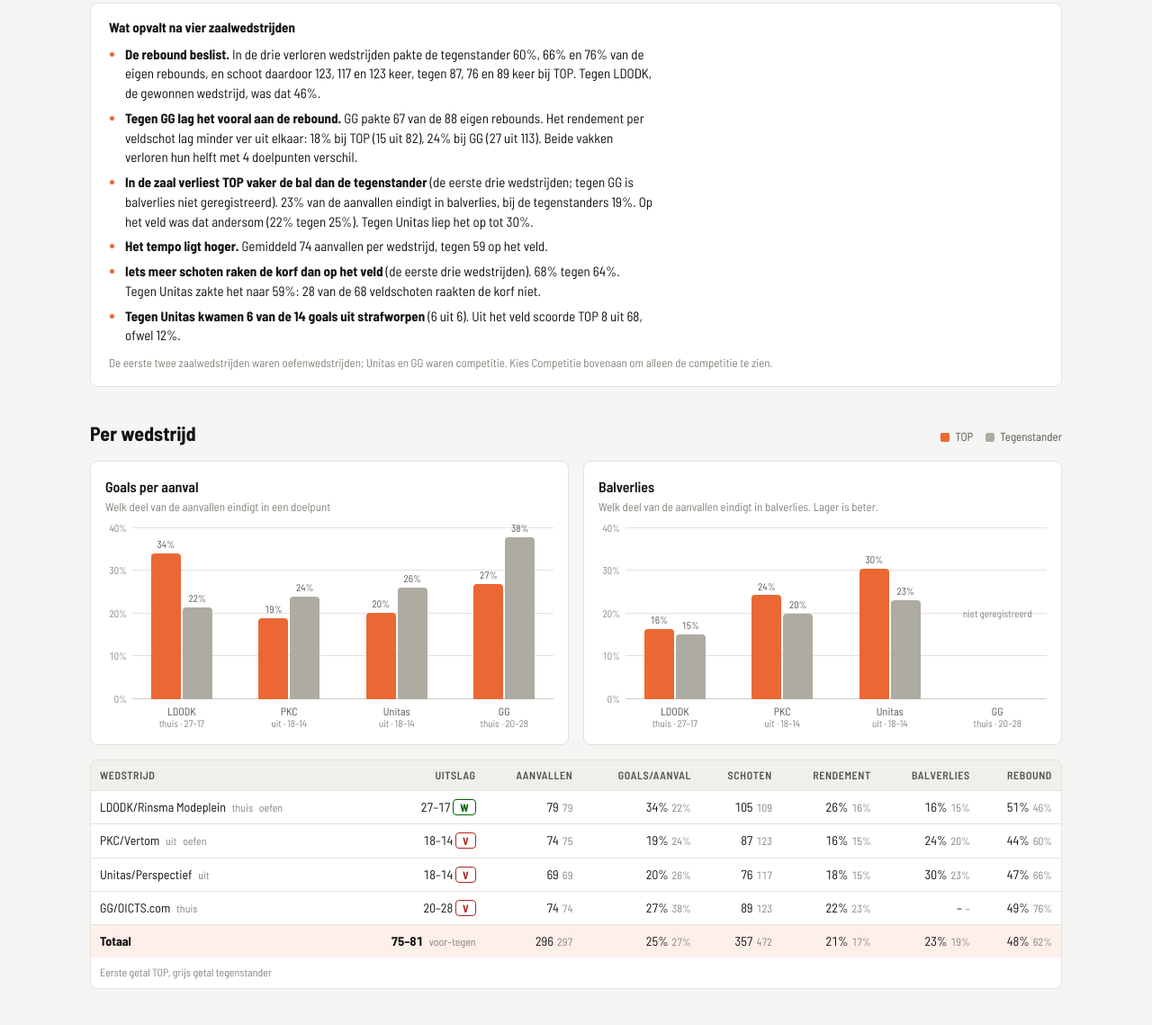
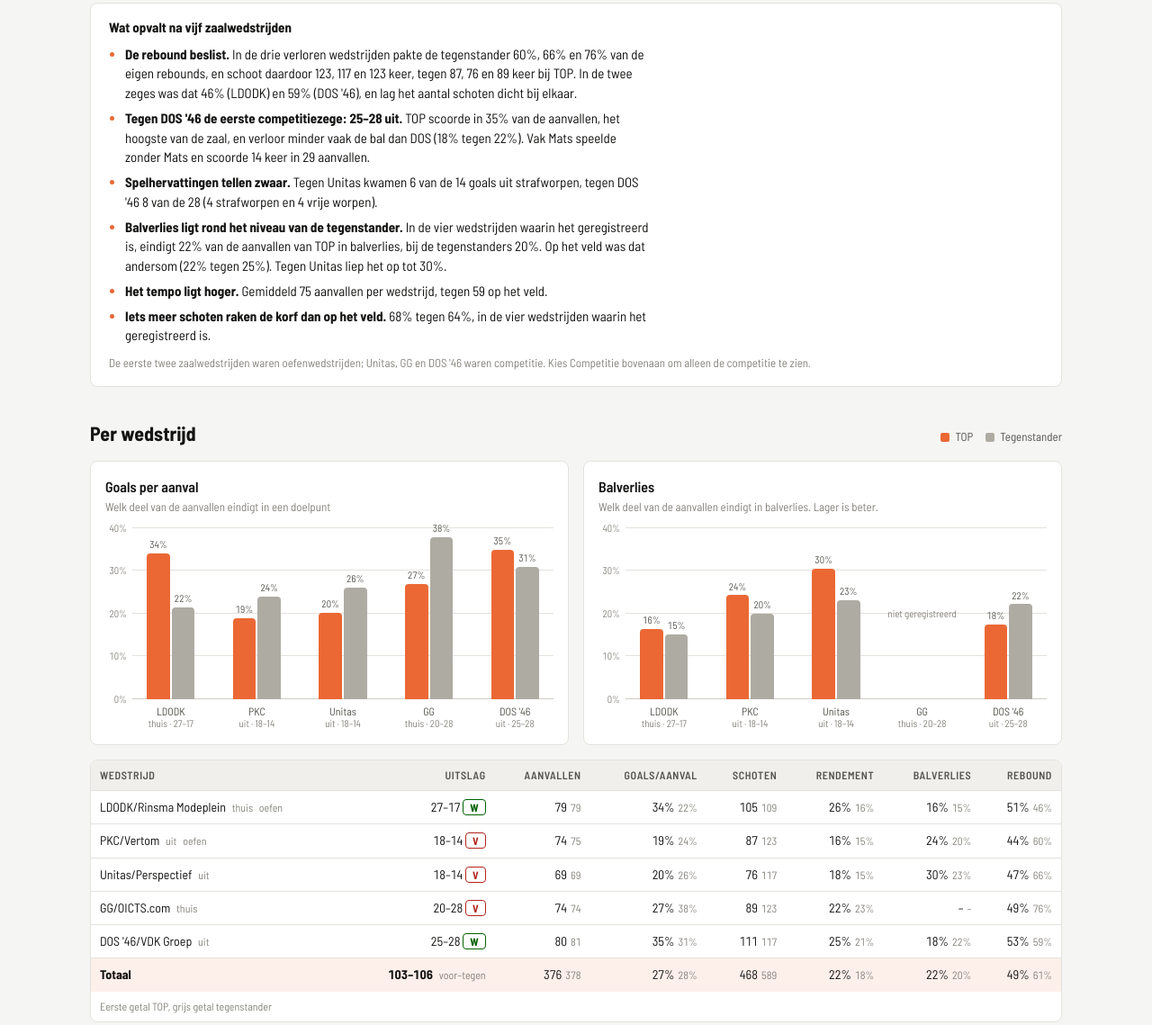
Before and after one commit to Nomit468/top-u19-zaal, a plain HTML site: page index.html in a window 1280 px wide. Shown: the part 390-1529 px from the top of the page at 90% size. Drawn offline with nearby package versions, Linux system fonts and the light colour scheme.

Commit message:
DOS '46 uit (25-28) toegevoegd, gelezen uit TeamTV
Co-Authored-By: Claude Opus 5.5 <noreply@anthropic.com>

```diff
--- a/index.html
+++ b/index.html
@@ -251,16 +251,16 @@ footer { color: var(--muted); font-size: 12px; padding-block: 0 32px; }
   </section>
 
   <section class="notes" id="kern">
-    <h3>Wat opvalt na vier zaalwedstrijden</h3>
+    <h3>Wat opvalt na vijf zaalwedstrijden</h3>
     <ul>
-      <li><b>De rebound beslist.</b> In de drie verloren wedstrijden pakte de tegenstander 60%, 66% en 76% van de eigen rebounds, en schoot daardoor 123, 117 en 123 keer, tegen 87, 76 en 89 keer bij TOP. Tegen LDODK, de gewonnen wedstrijd, was dat 46%.</li>
-      <li><b>Tegen GG lag het vooral aan de rebound.</b> GG pakte 67 van de 88 eigen rebounds. Het rendement per veldschot lag minder ver uit elkaar: 18% bij TOP (15 uit 82), 24% bij GG (27 uit 113). Beide vakken verloren hun helft met 4 doelpunten verschil.</li>
-      <li><b>In de zaal verliest TOP vaker de bal dan de tegenstander</b> (de eerste drie wedstrijden; tegen GG is balverlies niet geregistreerd). 23% van de aanvallen eindigt in balverlies, bij de tegenstanders 19%. Op het veld was dat andersom (22% tegen 25%). Tegen Unitas liep het op tot 30%.</li>
-      <li><b>Het tempo ligt hoger.</b> Gemiddeld 74 aanvallen per wedstrijd, tegen 59 op het veld.</li>
-      <li><b>Iets meer schoten raken de korf dan op het veld</b> (de eerste drie wedstrijden). 68% tegen 64%. Tegen Unitas zakte het naar 59%: 28 van de 68 veldschoten raakten de korf niet.</li>
-      <li><b>Tegen Unitas kwamen 6 van de 14 goals uit strafworpen</b> (6 uit 6). Uit het veld scoorde TOP 8 uit 68, ofwel 12%.</li>
+      <li><b>De rebound beslist.</b> In de drie verloren wedstrijden pakte de tegenstander 60%, 66% en 76% van de eigen rebounds, en schoot daardoor 123, 117 en 123 keer, tegen 87, 76 en 89 keer bij TOP. In de twee zeges was dat 46% (LDODK) en 59% (DOS '46), en lag het aantal schoten dicht bij elkaar.</li>
+      <li><b>Tegen DOS '46 de eerste competitiezege: 25–28 uit.</b> TOP scoorde in 35% van de aanvallen, het hoogste van de zaal, en verloor minder vaak de bal dan DOS (18% tegen 22%). Vak Mats speelde zonder Mats en scoorde 14 keer in 29 aanvallen.</li>
+      <li><b>Spelhervattingen tellen zwaar.</b> Tegen Unitas kwamen 6 van de 14 goals uit strafworpen, tegen DOS '46 8 van de 28 (4 strafworpen en 4 vrije worpen).</li>
+      <li><b>Balverlies ligt rond het niveau van de tegenstander.</b> In de vier wedstrijden waarin het geregistreerd is, eindigt 22% van de aanvallen van TOP in balverlies, bij de tegenstanders 20%. Op het veld was dat andersom (22% tegen 25%). Tegen Unitas liep het op tot 30%.</li>
+      <li><b>Het tempo ligt hoger.</b> Gemiddeld 75 aanvallen per wedstrijd, tegen 59 op het veld.</li>
+      <li><b>Iets meer schoten raken de korf dan op het veld.</b> 68% tegen 64%, in de vier wedstrijden waarin het geregistreerd is.</li>
     </ul>
-    <p class="caveat">De eerste twee zaalwedstrijden waren oefenwedstrijden; Unitas en GG waren competitie. Kies Competitie bovenaan om alleen de competitie te zien.</p>
+    <p class="caveat">De eerste twee zaalwedstrijden waren oefenwedstrijden; Unitas, GG en DOS '46 waren competitie. Kies Competitie bovenaan om alleen de competitie te zien.</p>
   </section>
 
   <section id="wedstrijden">
@@ -341,7 +341,8 @@ footer { color: var(--muted); font-size: 12px; padding-block: 0 32px; }
   <section class="notes">
     <h3>Zo lees je dit</h3>
     <ul>
-      <li>LDODK en PKC waren oefenwedstrijden, Unitas en GG competitiewedstrijden. "Alle wedstrijden" telt beide mee; "Competitie" alleen de competitie.</li>
+      <li>LDODK en PKC waren oefenwedstrijden, Unitas, GG en DOS '46 competitiewedstrijden. "Alle wedstrijden" telt beide mee; "Competitie" alleen de competitie.</li>
+      <li>Mats speelde niet tegen DOS '46. Vak Mats bestond toen uit Boaz, Christian, Floor en Sofie.</li>
       <li>Alle cijfers komen uit Checkout en zijn per wedstrijd overgenomen. Checkout zelf toont geen totalen over meerdere wedstrijden; die zijn hier opgeteld.</li>
       <li>Met schotklok moet de aanval binnen 25 seconden de korf raken. "Korf geraakt" betekent: het schot raakte de korf maar ging er niet in. Samen met de goals is dat het deel dat de schotklok opnieuw laat lopen.</li>
       <li>Checkout registreert een verlopen schotklok niet apart. Die zit, net als slechte passes en overtredingen, in balverlies.</li>
@@ -360,7 +361,7 @@ footer { color: var(--muted); font-size: 12px; padding-block: 0 32px; }
 <script>
 // Spelers: [3m g,a, 6m g,a, 9m g,a, zonder positie g,a, strafworp g,a, vrije worp g,a, rebound g,a]
 // gkm per vak: [goal, korf geraakt, mis] over schoten met positie
-const UPDATED = "21 november 2026";
+const UPDATED = "24 november 2026";
 const MATCHES = [
   { id: "ldodk", type: "oefen", opp: "LDODK/Rinsma Modeplein", short: "LDODK", venue: "thuis", gf: 27, ga: 17,
     top: { att: 79, goals: 27, shots: 105, bv: 13, rw: 40, rn: 78 },
@@ -439,7 +440,24 @@ const MATCHES = [
       ["Gido",      "gido", [0,0, 0,0, 0,0, 1,17, 0,0, 0,0, 6,12]],
       ["Juul",      "gido", [0,0, 0,0, 0,0, 2,10, 1,1, 1,3, 4,9]],
       ["Ramon",     "gido", [0,0, 0,0, 0,0, 0,4,  0,0, 0,0, 1,3]],
-      ["Yana",      "gido", [0,0, 0,0, 0,0, 1,8,  0,0, 0,0, 3,5]] ] }
+      ["Yana",      "gido", [0,0, 0,0, 0,0, 1,8,  0,0, 0,0, 3,5]] ] },
+  // Mats speelde niet; Vak Mats bestond uit Boaz, Christian, Floor en Sofie
+  { id: "dos", type: "competitie", opp: "DOS '46/VDK Groep", short: "DOS '46", venue: "uit", gf: 28, ga: 25,
+    top: { att: 80, goals: 28, shots: 111, bv: 14, rw: 44, rn: 83 },
+    tgn: { att: 81, goals: 25, shots: 117, bv: 18, rw: 54, rn: 92 },
+    vak: {
+      mats: { att: 29, goals: 14, shots: 40, bv: 3, rw: 14, rn: 26, oAtt: 48, oGoals: 13, oShots: 73, oBv: 10, gkm: [9, 12, 14] },
+      gido: { att: 51, goals: 14, shots: 71, bv: 11, rw: 30, rn: 57, oAtt: 33, oGoals: 12, oShots: 44, oBv: 8, gkm: [11, 34, 18] } },
+    players: [
+      ["Boaz",      "mats", [0,1, 0,2, 4,7,  0,0, 1,1, 0,0, 4,6]],
+      ["Christian", "mats", [0,1, 0,2, 0,0,  0,0, 1,1, 0,0, 1,3]],
+      ["Floor",     "mats", [1,1, 3,7, 0,6,  0,0, 0,0, 2,2, 7,10]],
+      ["Sofie",     "mats", [1,2, 0,1, 0,5,  0,0, 1,1, 0,0, 2,7]],
+      ["Gerben",    "gido", [0,1, 0,0, 0,0,  0,0, 0,0, 0,0, 1,1]],
+      ["Gido",      "gido", [0,2, 3,10, 2,15, 0,0, 1,1, 0,0, 15,22]],
+      ["Juul",      "gido", [0,2, 0,3, 2,14, 0,0, 0,0, 2,7, 7,17]],
+      ["Ramon",     "gido", [1,2, 1,4, 1,5,  0,0, 0,0, 0,0, 4,8]],
+      ["Yana",      "gido", [1,1, 0,4, 0,0,  0,0, 0,0, 0,0, 1,4]] ] }
 ];
 // Veldseizoen najaar 2026, vijf wedstrijden (opgeteld uit Checkout)
 const VELD = {
```
